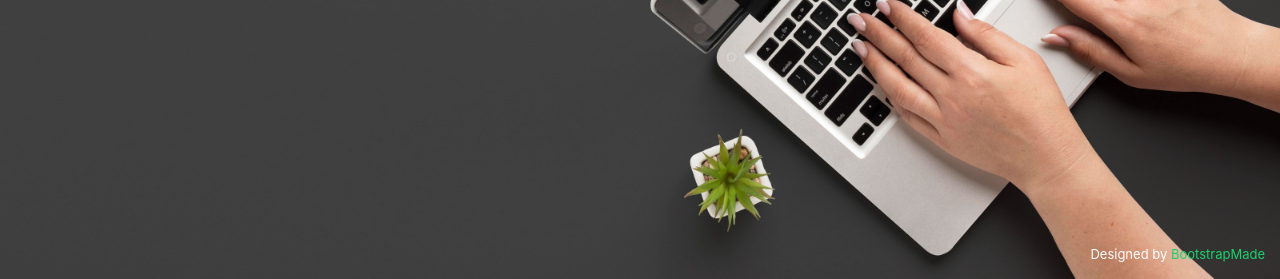
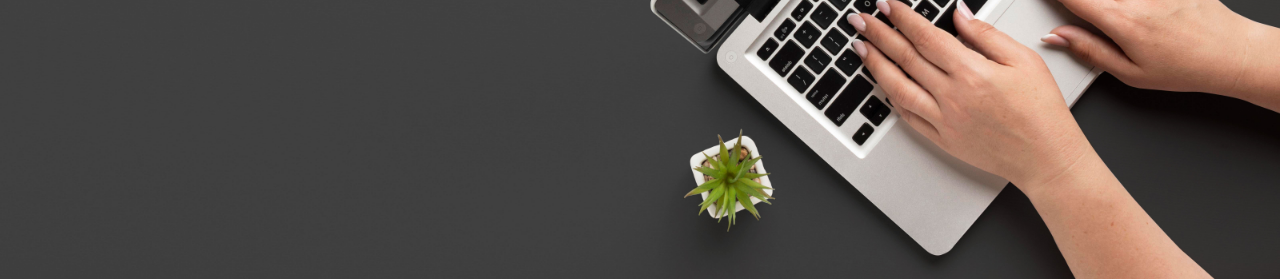
Before and after one commit to yajepanta/yajepanta.github.io, a website with bundled scripts: page src/index.html in a window 1280 px wide. Shown: the part 521-800 px from the top of the page. Built offline with nearby package versions, Linux system fonts and the light colour scheme; animation ran at ten frames a second.

Commit message:
remove footer

```diff
--- a/src/index.html
+++ b/src/index.html
@@ -741,13 +741,13 @@
     </div>
   </section><!-- End Contact Section -->
 
-  <div class="credits">
+ <!--  <div class="credits"> -->
     <!-- All the links in the footer should remain intact. -->
     <!-- You can delete the links only if you purchased the pro version. -->
     <!-- Licensing information: https://bootstrapmade.com/license/ -->
     <!-- Purchase the pro version with working PHP/AJAX contact form: https://bootstrapmade.com/personal-free-resume-bootstrap-template/ -->
-    Designed by <a href="https://bootstrapmade.com/">BootstrapMade</a>
-  </div>
+  <!--   Designed by <a href="https://bootstrapmade.com/">BootstrapMade</a>
+  </div> -->
 
   <!-- Vendor JS Files -->
   <script src="assets/vendor/jquery/jquery.min.js"></script>
```
